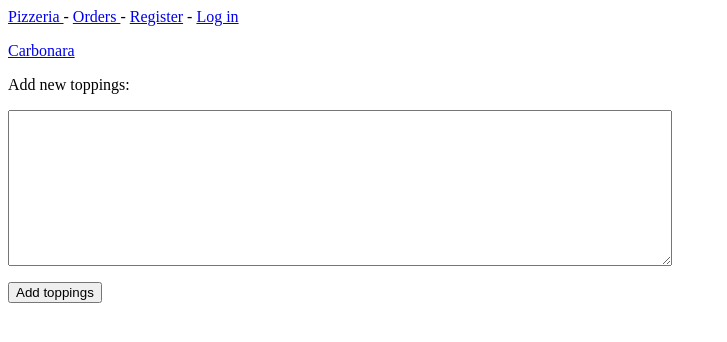
After one commit to KacperMazur9680/Web_application, a Django app: page /new_toppings/1/ in a window 1280 px wide. The commit adds this page. Shown: the top 342 px of the page, without its empty margins (0-727 px from the left). Run offline with Django 4.2, Linux system fonts and the light colour scheme; data comes from the database, SQL or seed files in the repository; both versions use the stored data as it was after the commit; parts of the project's set-up code (start-up, migrations or seed data) failed here and were passed over.

Commit message:
Errors with id that need to be fixed

```diff
--- /dev/null
+++ b/pizzeria/pizzas/forms.py
@@ -0,0 +1,15 @@
+from django import forms
+from .models import Pizza, Topping
+
+class Pizza_Form(forms.ModelForm):
+    class Meta:
+        model = Pizza
+        fields = ['order']
+        labels = {'order': ''}
+
+class Topping_Form(forms.ModelForm):
+    class Meta:
+        model = Topping
+        fields = ['ingredients']
+        labels = {'ingredients': ''}
+        widgets = {'ingredients': forms.Textarea(attrs={'cols': 80})}
--- a/pizzeria/pizzas/models.py
+++ b/pizzeria/pizzas/models.py
@@ -9,7 +9,7 @@ class Pizza (models.Model):
 
 class Topping (models.Model):
     pizza = models.ForeignKey(Pizza, on_delete=models.CASCADE)
-    ingredients = models.TextField()
+    ingredients = models.TextField(default=None)
 
     def __str__(self) -> str:
         return self.ingredients
--- /dev/null
+++ b/pizzeria/pizzas/templates/pizzas/new_toppings.html
@@ -0,0 +1,15 @@
+{% extends "pizzas/base.html" %}
+
+{% block content %}
+
+<p><a href="{% url 'pizzas:order' order.id %}">{{ order }}</a></p>
+
+<p>Add new toppings:</p>
+
+<form action="{% url 'pizzas:new_toppings' order.id %}" method='post'>
+  {% csrf_token %}
+  {{ form.as_p }}
+<button name='submit'>Add toppings</button>
+</form>
+
+{% endblock content %}
--- a/pizzeria/pizzas/templates/pizzas/order.html
+++ b/pizzeria/pizzas/templates/pizzas/order.html
@@ -6,6 +6,11 @@
 <p>Order: {{ order }}</p>
 
 <p>Toppings:</p>
+
+<p>
+  <a href="{% url 'pizzas:new_toppings' order.id %}">Add toppings</a>
+</p>
+
 <ul>
 {% for topping in toppings %}
   <li>
--- a/pizzeria/pizzas/templates/pizzas/orders.html
+++ b/pizzeria/pizzas/templates/pizzas/orders.html
@@ -5,7 +5,7 @@
 
 <p>Todays orders:</p>
 
-<ul>
+  <ul>
     {% for order in orders %}
       <li>
         <a href="{% url 'pizzas:order' order.id %}">{{ order }}</a> - <a>{{ order.date_added|date:'M d, Y H:i' }}</a>
@@ -13,6 +13,8 @@
     {% empty %}
       <li>No orders yet todey.</li>
     {% endfor %}
-</ul>
+  </ul>
+
+  <a href="{% url 'pizzas:new_order' %}">Add a new order</a>
 
 {% endblock content %}
--- a/pizzeria/pizzas/urls.py
+++ b/pizzeria/pizzas/urls.py
@@ -6,6 +6,7 @@ app_name = 'pizzas'
 
 # List of pages
 urlpatterns = [
+
     # Home page
     path('', views.index, name='index'),
 
@@ -13,5 +14,12 @@ urlpatterns = [
     path('orders/', views.orders, name='orders'),
 
     # Details for each order
-    path('orders/<int:order_id>/', views.order, name='order')
+    path('orders/<int:order_id>/', views.order, name='order'),
+
+    # Page for new orders
+    path('new_order/', views.new_order, name='new_order'),
+
+    # Page for addind ingridients
+    path('new_toppings/<int:order_id>/', views.new_toppings, name="new_toppings"),
+
 ]
--- a/pizzeria/pizzas/views.py
+++ b/pizzeria/pizzas/views.py
@@ -1,5 +1,6 @@
-from django.shortcuts import render
+from django.shortcuts import redirect, render
 from .models import Pizza
+from .forms import Pizza_Form, Topping_Form
 
 def index(request):
     """Home page for the Pizzeria"""
@@ -17,3 +18,33 @@ def order(request, order_id):
     toppings = order.topping_set.all()
     context = {'order': order, 'toppings': toppings}
     return render(request, 'pizzas/order.html', context)
+
+def new_order(request):
+    """Adding a new order"""
+    if request.method != 'POST':
+        form = Pizza_Form()
+    else:
+        form = Pizza_Form(data=request.POST)
+        if form.is_valid():
+            form.save()
+            return redirect('pizzas:orders')
+
+    context = {'form': form}
+    return render(request, 'pizzas/new_order.html', context)
+
+def new_toppings(request, order_id):
+    """Adding toppings to an order"""
+    order = Pizza.objects.get(id=order_id)
+
+    if request.method != 'POST':
+        form = Topping_Form()
+    else:
+        form = Topping_Form(data=request.POST)
+        if form.is_valid():
+            new_toppings = form.save(commit=False)
+            new_toppings.order = order
+            new_toppings.save()
+            return redirect('pizzas:order', order_id = order_id)
+
+    context = {'order': order, 'form': form}
+    return render(request, 'pizzas/new_toppings.html', context)
```
Also changed, not shown: pizzeria/pizzas/templates/pizzas/new_order.html (added, +13 -0 lines), pizzeria/db.sqlite3, pizzeria/pizzas/migrations/0001_initial.py, pizzeria/pizzas/migrations/0002_alter_topping_ingredients.py (added), pizzeria/pizzas/migrations/0002_toppings.py (deleted), pizzeria/pizzas/migrations/0003_alter_pizza_date_added_alter_pizza_order_and_more.py (added), pizzeria/pizzas/migrations/0003_rename_toppings_topping.py (deleted), pizzeria/pizzas/migrations/0004_alter_pizza_date_added_alter_pizza_order_and_more.py (added), pizzeria/pizzas/migrations/0004_rename_name_topping_ingredients.py (deleted), pizzeria/pizzas/migrations/0005_topping_date_added.py (deleted), pizzeria/pizzas/migrations/0006_alter_topping_options.py (deleted), pizzeria/pizzas/migrations/0007_alter_topping_options_remove_topping_date_added.py (deleted).
